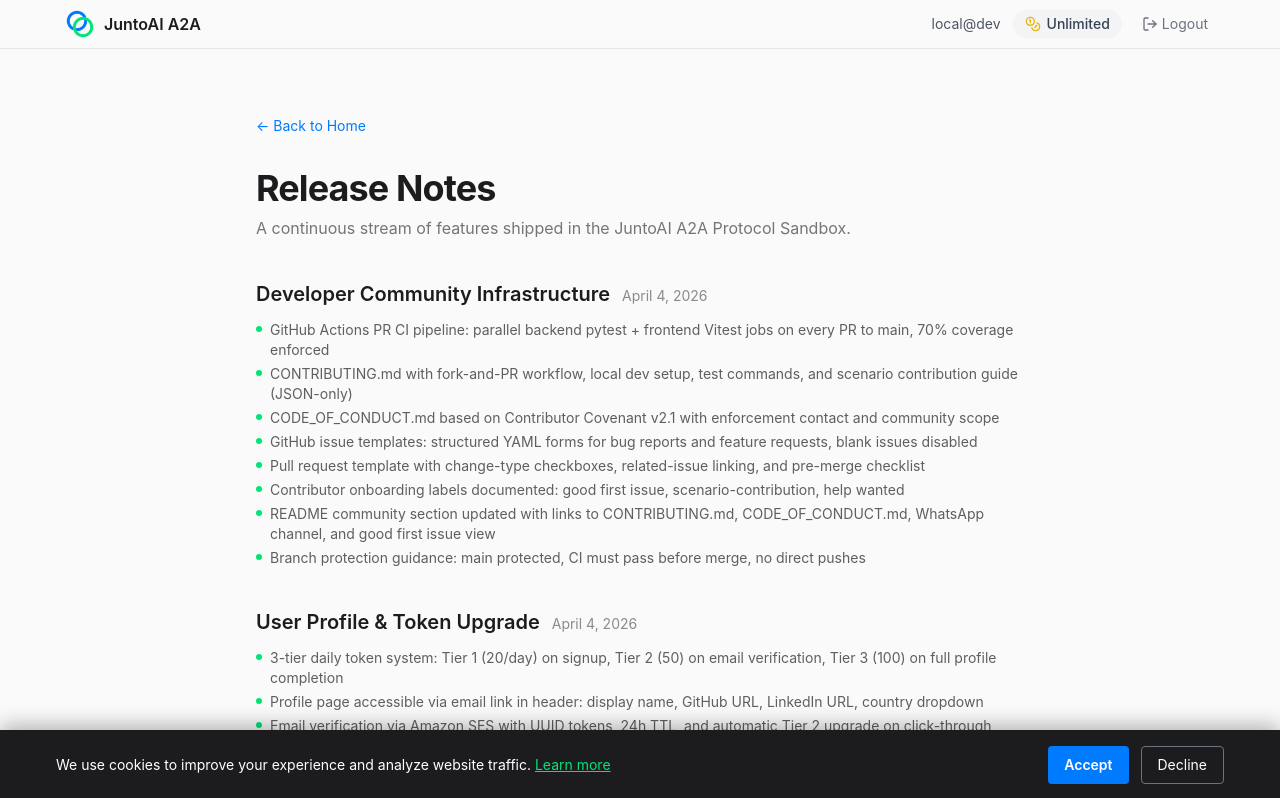
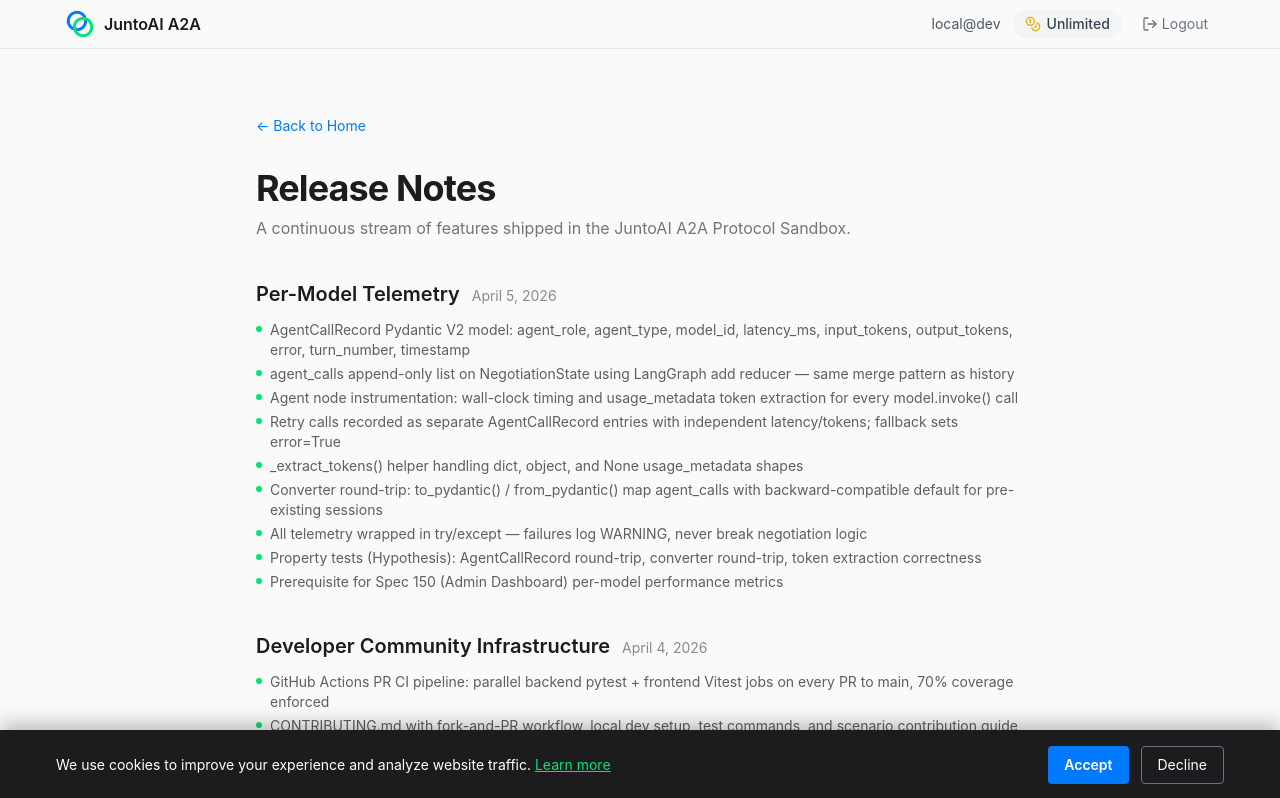
Before and after one commit to JuntoAI/JuntoAI-A2A, a Next.js app in the folder frontend/: page /release-notes in a window 1280 px wide. Shown: the top 798 px of the page. Built offline with nearby package versions, Linux system fonts and the light colour scheme; no server answers.

Commit message:
docs: add Per-Model Telemetry (Spec 145) to changelog and release notes

```diff
--- a/frontend/app/release-notes/page.tsx
+++ b/frontend/app/release-notes/page.tsx
@@ -8,6 +8,22 @@ export const metadata: Metadata = {
 };
 
 const FEATURES = [
+  {
+    title: "Per-Model Telemetry",
+    specId: "145",
+    date: "2026-04-05",
+    items: [
+      "AgentCallRecord Pydantic V2 model: agent_role, agent_type, model_id, latency_ms, input_tokens, output_tokens, error, turn_number, timestamp",
+      "agent_calls append-only list on NegotiationState using LangGraph add reducer — same merge pattern as history",
+      "Agent node instrumentation: wall-clock timing and usage_metadata token extraction for every model.invoke() call",
+      "Retry calls recorded as separate AgentCallRecord entries with independent latency/tokens; fallback sets error=True",
+      "_extract_tokens() helper handling dict, object, and None usage_metadata shapes",
+      "Converter round-trip: to_pydantic() / from_pydantic() map agent_calls with backward-compatible default for pre-existing sessions",
+      "All telemetry wrapped in try/except — failures log WARNING, never break negotiation logic",
+      "Property tests (Hypothesis): AgentCallRecord round-trip, converter round-trip, token extraction correctness",
+      "Prerequisite for Spec 150 (Admin Dashboard) per-model performance metrics",
+    ],
+  },
   {
     title: "Developer Community Infrastructure",
     specId: "160",
```
Also changed, not shown: 1 other file (tests, documents, lock files or other folders).
